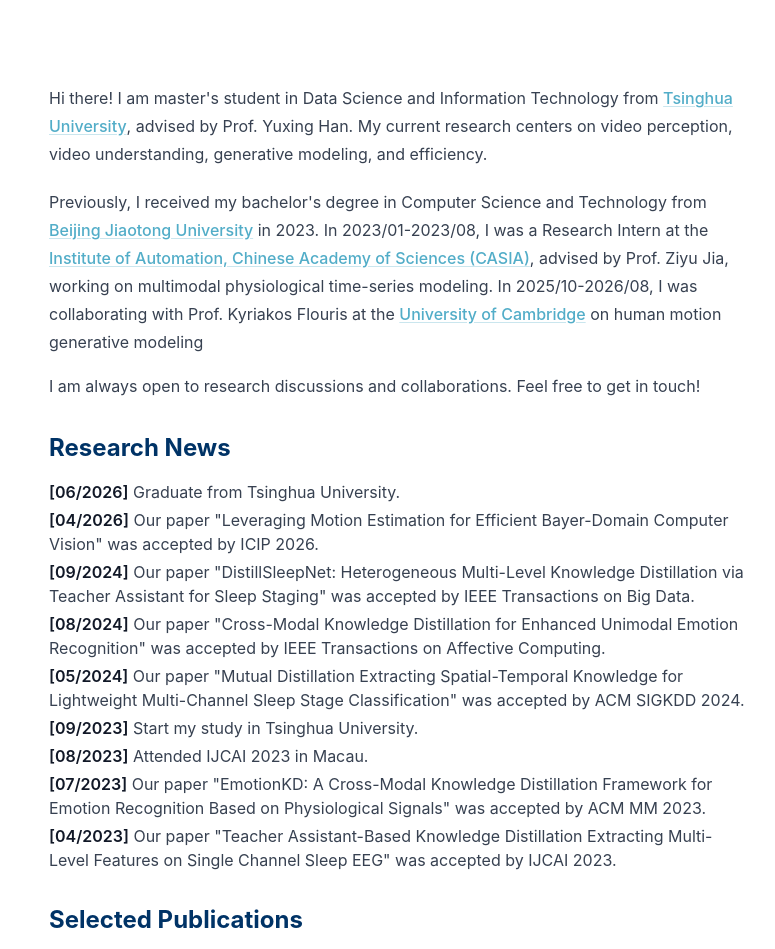
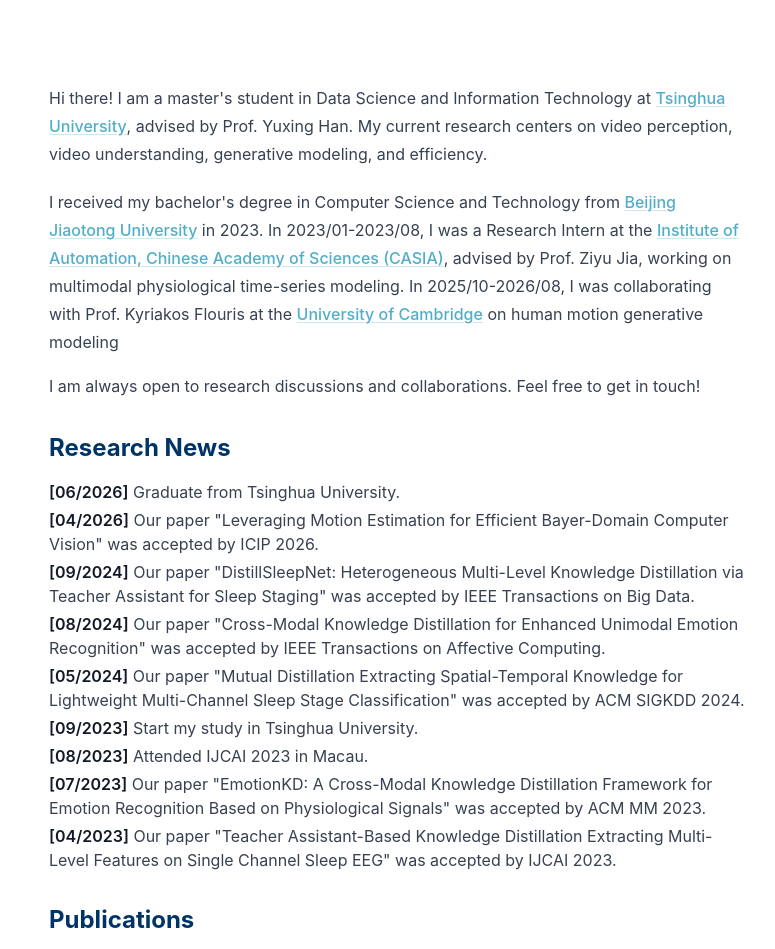
Before and after one commit to HychaoWang/hychaowang.github.io, an Astro site: page / in a window 1280 px wide. Shown: the top 949 px of the page, 387-1162 px from the left. Built offline with nearby package versions, Linux system fonts and the light colour scheme; Astro itself is replaced by a stand-in of ours; some packages are replaced by stand-ins of ours.

Commit message:
Fix grammar in bio; rename section to Publications

```diff
--- a/src/data/profile.json
+++ b/src/data/profile.json
@@ -11,8 +11,8 @@
   "github": "https://github.com/HychaoWang",
   "photo": "assets/photo.jpg",
   "about": [
-"Hi there! I am master's student in Data Science and Information Technology from <a href=\"https://www.tsinghua.edu.cn\" target=\"_blank\" rel=\"noopener noreferrer\">Tsinghua University</a>, advised by Prof. Yuxing Han. My current research centers on video perception, video understanding, generative modeling, and efficiency.",
-"Previously, I received my bachelor's degree in Computer Science and Technology from <a href=\"https://www.bjtu.edu.cn\" target=\"_blank\" rel=\"noopener noreferrer\">Beijing Jiaotong University</a> in 2023. In 2023/01-2023/08, I was a Research Intern at the <a href=\"http://english.ia.cas.cn/\" target=\"_blank\" rel=\"noopener noreferrer\">Institute of Automation, Chinese Academy of Sciences (CASIA)</a>, advised by Prof. Ziyu Jia, working on multimodal physiological time-series modeling. In 2025/10-2026/08, I was collaborating with Prof. Kyriakos Flouris at the <a href=\"https://www.cam.ac.uk/\" target=\"_blank\" rel=\"noopener noreferrer\">University of Cambridge</a> on human motion generative modeling",
+"Hi there! I am a master's student in Data Science and Information Technology at <a href=\"https://www.tsinghua.edu.cn\" target=\"_blank\" rel=\"noopener noreferrer\">Tsinghua University</a>, advised by Prof. Yuxing Han. My current research centers on video perception, video understanding, generative modeling, and efficiency.",
+"I received my bachelor's degree in Computer Science and Technology from <a href=\"https://www.bjtu.edu.cn\" target=\"_blank\" rel=\"noopener noreferrer\">Beijing Jiaotong University</a> in 2023. In 2023/01-2023/08, I was a Research Intern at the <a href=\"http://english.ia.cas.cn/\" target=\"_blank\" rel=\"noopener noreferrer\">Institute of Automation, Chinese Academy of Sciences (CASIA)</a>, advised by Prof. Ziyu Jia, working on multimodal physiological time-series modeling. In 2025/10-2026/08, I was collaborating with Prof. Kyriakos Flouris at the <a href=\"https://www.cam.ac.uk/\" target=\"_blank\" rel=\"noopener noreferrer\">University of Cambridge</a> on human motion generative modeling",
 "I am always open to research discussions and collaborations. Feel free to get in touch!"
   ],
   "experience": [
--- a/src/pages/index.astro
+++ b/src/pages/index.astro
@@ -77,7 +77,7 @@ const socials = [
           ))}
         </div>
 
-    <h2 class="section-heading">Selected Publications</h2>
+    <h2 class="section-heading">Publications</h2>
     <div class="space-y-6">
      {publications.map((publication) => (
       <div class="flex flex-col gap-4 sm:flex-row sm:items-center">
```
